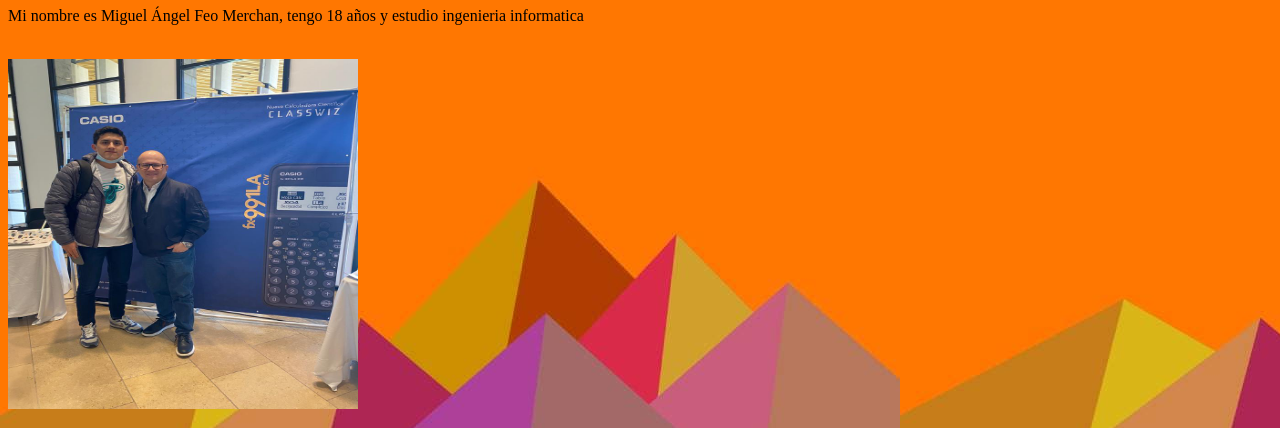
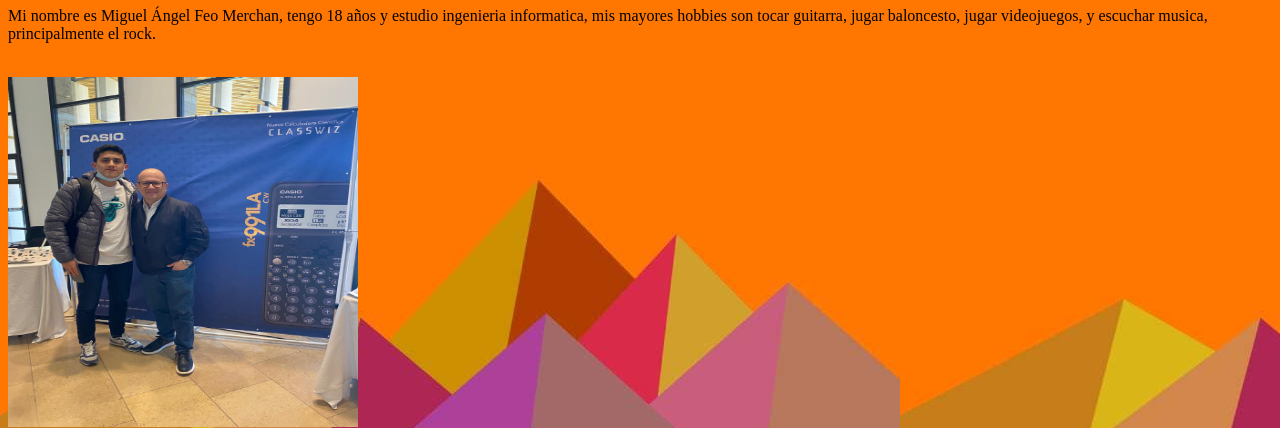
Before and after one commit to MiguelFeo2411/BlogPersonal, a plain HTML site: page Educacion1.html in a window 1280 px wide. Shown: the part 73-501 px from the top of the page. Drawn offline with Linux system fonts and the light colour scheme.

Commit message:
Update Educacion1.html

```diff
--- a/Educacion1.html
+++ b/Educacion1.html
@@ -10,7 +10,7 @@
 <body>
 
 	<h1> ¿Quien soy?</h1>
-	<p> Mi nombre es Miguel Ángel Feo Merchan, tengo 18 años y estudio ingenieria informatica </p>
+	<p> Mi nombre es Miguel Ángel Feo Merchan, tengo 18 años y estudio ingenieria informatica, mis mayores hobbies son tocar guitarra, jugar baloncesto, jugar videojuegos, y escuchar musica, principalmente el rock. </p>
 	<br>
 	<img src="YO.jpg"width="350" height="350">
 
```
